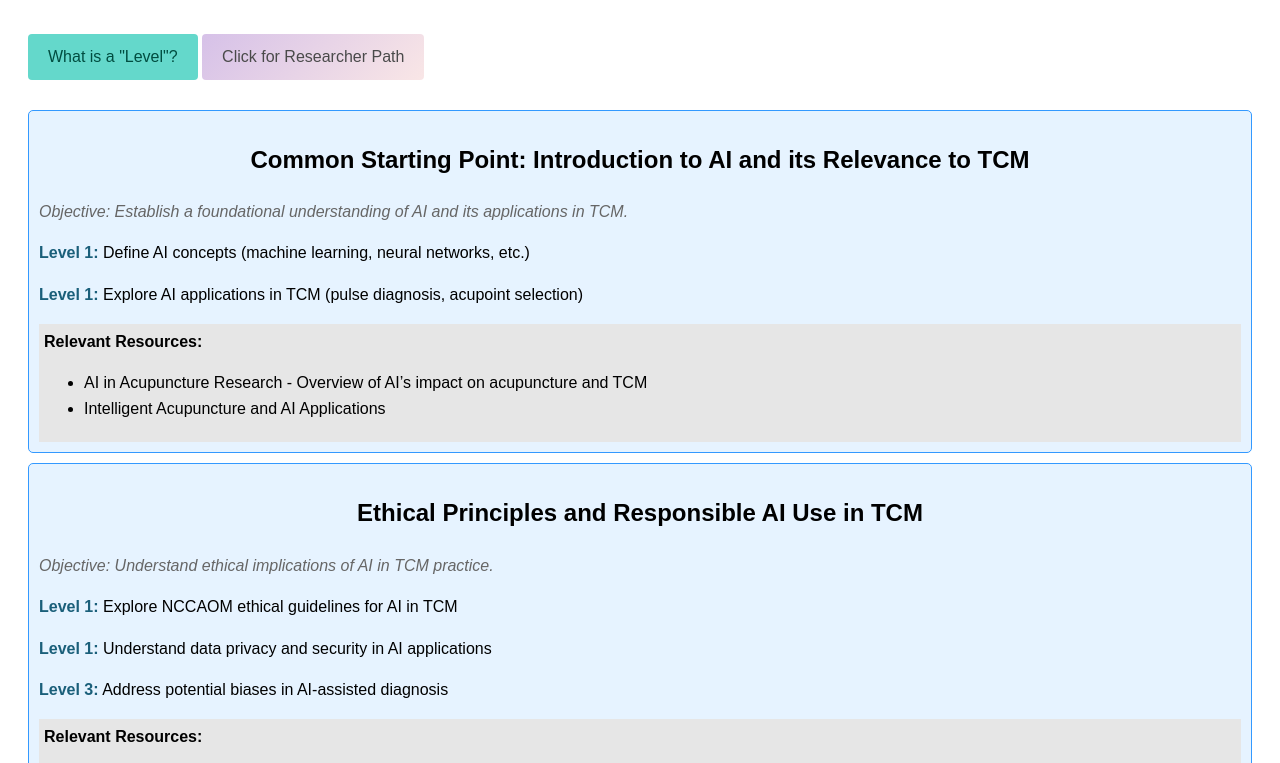
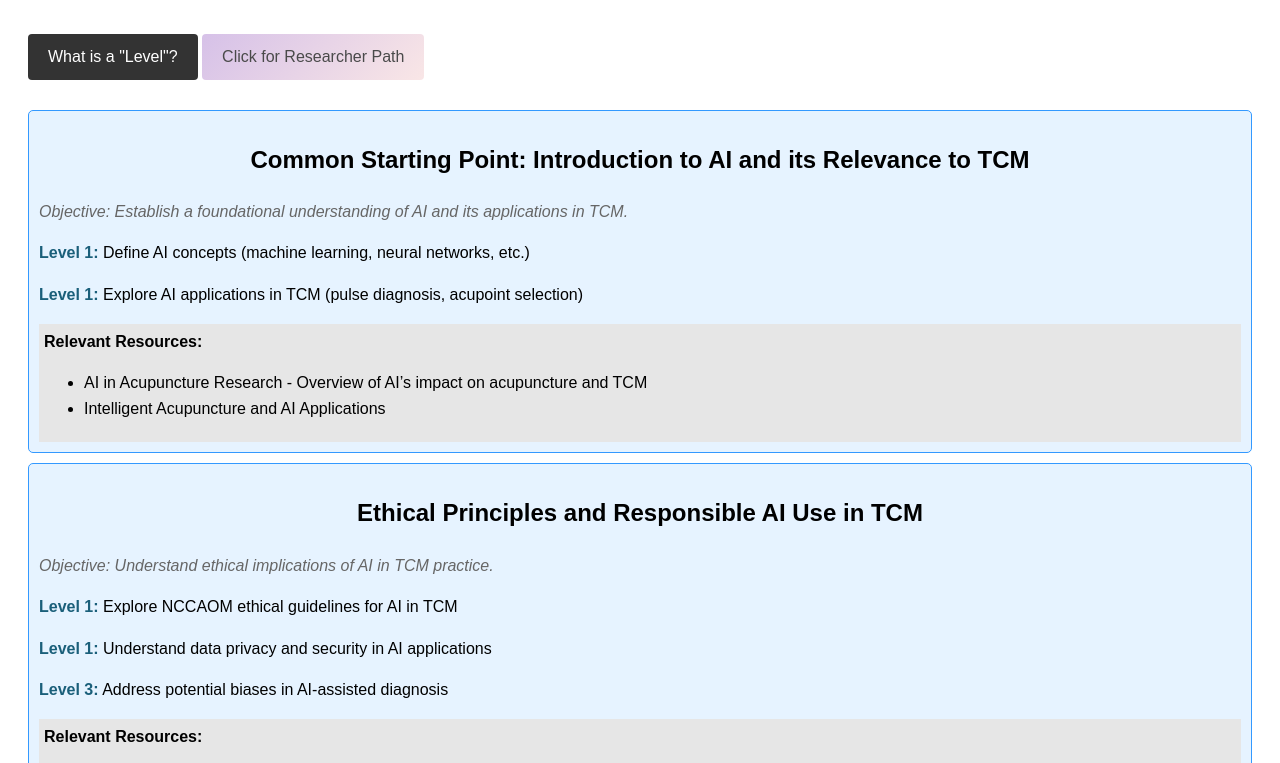
Before and after one commit to swoodeadlock/AIpaths2, a plain HTML site: page index.html in a window 1280 px wide. Shown: the part 108-871 px from the top of the page. Drawn offline with Linux system fonts and the light colour scheme.

Commit message:
Update index.html

```diff
--- a/index.html
+++ b/index.html
@@ -129,8 +129,8 @@
         .learn-more-button {
             display: inline-block;
             margin: 20px 0;
-            background-color: #64D8CB;
-            color: #004D40;
+            background-color: #333;
+            color: white;
             padding: 10px 20px;
             text-decoration: none;
             border-radius: 4px;
@@ -139,8 +139,7 @@
         }
 
         .learn-more-button:hover {
-            background-color: #4DB6AC;
-            color: white; /* White text on hover for better contrast */
+            background-color: #555;
         }
 
 
```
